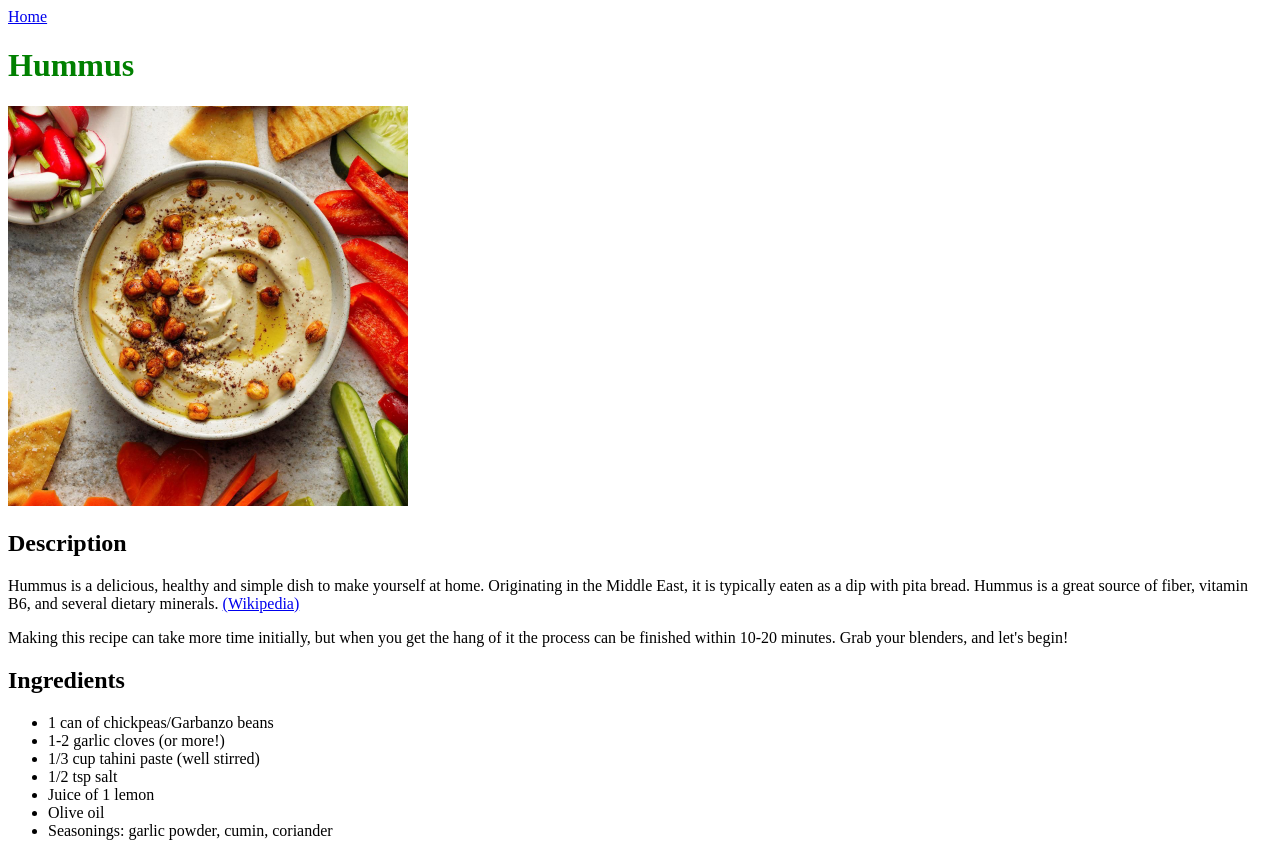
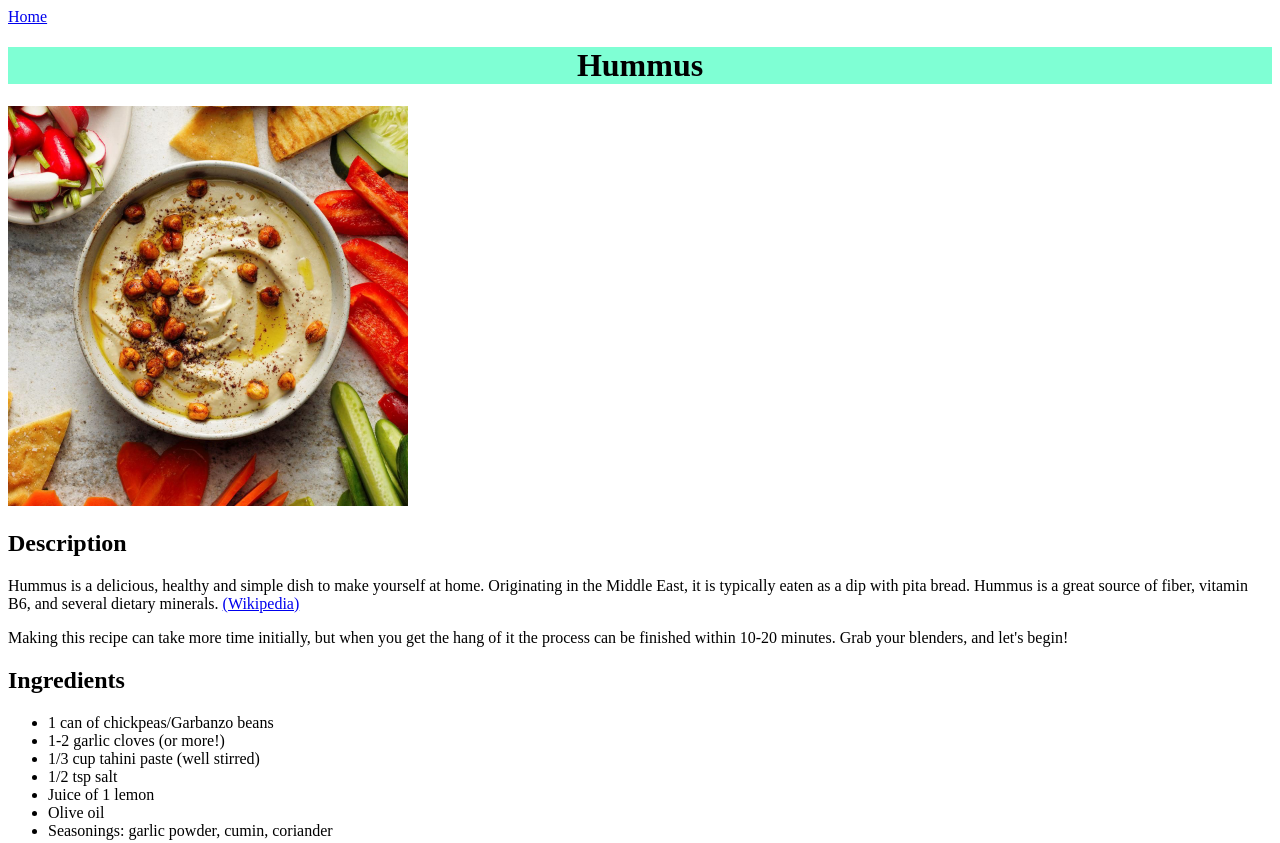
Before and after one commit to lovelylif3/odin-recipes, a plain HTML site: page recipes/hummus.html in a window 1280 px wide. Shown: the top 843 px of the page. Drawn offline with Linux system fonts and the light colour scheme.

```diff
--- a/style.css
+++ b/style.css
@@ -1,3 +1,9 @@
 .mainheader {
-  color: green;
+    text-align: center;
+    background-color: aquamarine;
+    font-weight: bold;
 }
+
+.subheader{
+    dfdf
+}
```
Also changed, not shown: recipes/chickpea-salad.html (+1 -1 lines).
